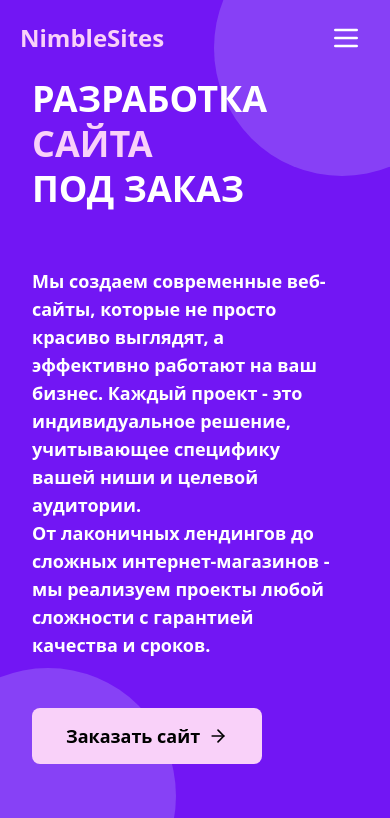
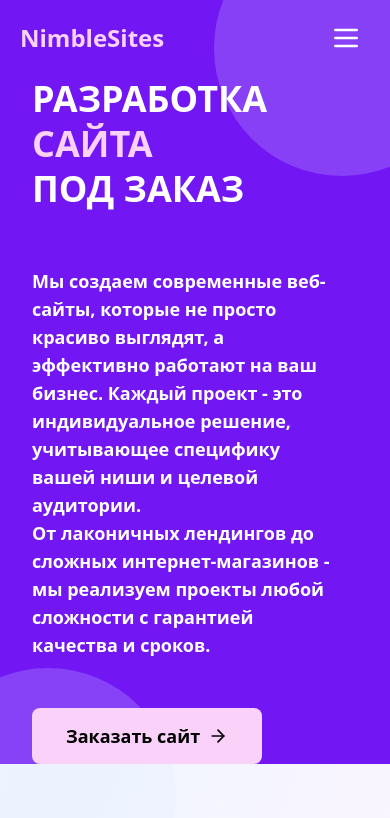
Before and after one commit to TakaMorY/NimbleSites, a Nuxt app: page / in a window 390 px wide. Shown: the top 818 px of the page. Built offline with nearby package versions, Linux system fonts and the light colour scheme.

Commit message:
noworkinglastversion

```diff
--- a/app.vue
+++ b/app.vue
@@ -7,18 +7,14 @@
 </template> -->
 <template>
 
-
-
   <NuxtLayout>
 
-
-    <NuxtPage :key="$route.fullPath" style="margin: 0; padding: 0; width: 100% " />
-
+    <NuxtPage />
+    <div>
+      <ScrollToTop />
+    </div>
 
   </NuxtLayout>
-  <div>
-    <ScrollToTop />
-  </div>
 
 </template>
 <script setup>
@@ -28,3 +24,12 @@ useHead({
   }
 })
 </script>
+
+<style scoped>
+/* Убедитесь, что эти стили присутствуют */
+html,
+body {
+  width: 100%;
+  overflow-x: hidden;
+}
+</style>
--- /dev/null
+++ b/assets/css/global.css
@@ -0,0 +1,30 @@
+css
+
+/* Устраняет отступ для всех якорных переходов */
+html {
+    scroll-behavior: smooth;
+    scroll-padding-top: 6rem;
+    /* Высота вашего хедера + 20px */
+}
+
+/* Фикс для Safari */
+@supports (-webkit-touch-callout: none) {
+    html {
+        scroll-padding-top: 7rem;
+        /* Увеличьте значение для Safari */
+    }
+}
+
+@media (max-width: 768px) {
+    [id] {
+        scroll-margin-top: 80px;
+        /* Меньший отступ для мобильных */
+    }
+}
+
+html,
+body {
+    width: 100%;
+    max-width: 100%;
+    overflow-x: hidden;
+}
--- a/components/MobileMenu.vue
+++ b/components/MobileMenu.vue
@@ -27,7 +27,7 @@
                     <nav class="px-6 pb-8">
                         <ul class="space-y-4">
                             <li>
-                                <NuxtLink to="#cardstovar"  @click="closeMenu"
+                                <NuxtLink to="#cardstovar" @click="closeMenu"
                                     class="block py-3 text-lg font-medium text-[#f9d1f9]  border-b border-gray-100">
                                     Услуги
                                 </NuxtLink>
@@ -103,4 +103,12 @@ onBeforeUnmount(() => {
 .menu-leave-to .absolute.right-0 {
     transform: translateX(100%);
 }
+
+
+html,
+body {
+    width: 100%;
+    max-width: 100%;
+    overflow-x: hidden;
+}
 </style>
--- a/layouts/default.vue
+++ b/layouts/default.vue
@@ -1,15 +1,18 @@
 <template>
-    <div class=" min-h-screen">
-        <div class="absolute -top-20 -right-20 w-64 h-64 bg-blue-100 rounded-full opacity-20 animate-float-slow"></div>
-        <div class="absolute -bottom-20 -left-20 w-64 h-64 bg-blue-100 rounded-full opacity-20 animate-float-delay">
+    <div class="flex flex-col min-h-screen">
+        <div
+            class="absolute -top-20 -right-20 w-64 h-64 bg-blue-100 rounded-full opacity-20 animate-float-slow overflow-hidden">
+        </div>
+        <div
+            class="absolute -bottom-20 -left-20 w-64 h-64 bg-blue-100 rounded-full opacity-20 animate-float-delay overflow-hidden">
         </div>
 
 
 
-        <!-- Градиентный фон -->
-        <div class="fixed inset-0 bg-gradient-to-br from-white via-blue-50 to-purple-50 -z-10"></div>
+        <div class="fixed inset-0 bg-gradient-to-br from-white via-blue-50 to-purple-50 -z-10 w-screen"></div>
+
         <div>
-            <header class="bg-[#7216f4]">
+            <header class="bg-[#7216f4] w-full overflow-hidden top-0 w-full">
                 <div class="top-0 py-1 lg:py-2 w-full bg-transparent lg:relative z-50 h-auto  overflow-x-hidden">
                     <nav class="z-10 sticky top-0 left-0 right-0 max-w-4xl xl:max-w-5xl mx-auto px-5 py-2.5 lg:py-4">
                         <div class="flex items-center justify-between ">
@@ -97,7 +100,7 @@
                     <div class="flex-1 pl-12">
                         <div class="pb-10  md:p-10 lg:p-0 sm:pb-0">
                             <img id="heroImg1"
-                                class="w-full max-w-md mx-auto md:max-w-lg lg:max-w-xl transition-all duration-1000 ease-in-out hover:scale-105"
+                                class="w-full max-w-md mx-auto md:max-w-lg lg:max-w-xl transition-all duration-1000 ease-in-out hover:scale-105 overflow-hidden"
                                 :class="visible ? 'opacity-100 translate-x-0' : 'opacity-0 -translate-x-8'"
                                 src="https://bootstrapmade.com/demo/templates/FlexStart/assets/img/hero-img.png"
                                 alt="Awesome hero page image" width="500" height="488" />
@@ -110,10 +113,10 @@
             </header>
         </div>
         <main class="flex-grow">
-            <NuxtPage :key="$route.fullPath" />
+            <slot /> <!-- Сюда будет вставляться содержимое страниц -->
         </main>
         <div>
-            <footer class="bg-[#7216f4]">
+            <footer class="bg-[#7216f4] w-full overflow-hidden mt-auto">
                 <div class="container mx-auto p-0 md:p-8 xl:px-0">
                     <div class="mx-auto max-w-7xl px-6 pb-10 pt-16">
                         <div class="xl:grid xl:grid-cols-3 xl:gap-8">
@@ -219,7 +222,7 @@
 <script setup>
 
 
-import { NuxtPage } from '#components';
+
 import MobileMenu from '~/components/MobileMenu.vue';
 
 
@@ -259,23 +262,14 @@ onMounted(() => {
 </script>
 
 <style>
-.menu-enter-active,
-.menu-leave-active {
-    transition: opacity 0.3s;
+
+
+html,
+body {
+    width: 100%;
+    max-width: 100%;
+    overflow-x: hidden;
 }
 
-.menu-enter-from,
-.menu-leave-to {
-    opacity: 0;
-}
 
-.menu-enter-active .absolute.right-0,
-.menu-leave-active .absolute.right-0 {
-    transition: transform 0.3s ease;
-}
-
-.menu-enter-from .absolute.right-0,
-.menu-leave-to .absolute.right-0 {
-    transform: translateX(100%);
-}
 </style>
--- a/nuxt.config.ts
+++ b/nuxt.config.ts
@@ -3,11 +3,13 @@ export default defineNuxtConfig({
   compatibilityDate: '2025-05-15',
   devtools: { enabled: true },
   modules: ['@nuxtjs/tailwindcss', '@pinia/nuxt', 'pinia-plugin-persistedstate/nuxt', '@vueuse/nuxt',],
+  css: [
+    '/assets/css/global.css'
+  ],
 
-  router: {
-    options: {
-      scrollBehaviorType: 'smooth',
-    },
-  },
+
+
+
+
 
 });
--- a/pages/index.vue
+++ b/pages/index.vue
@@ -46,16 +46,37 @@ definePageMeta({
 </script>
 
 <style>
-.wave-bg {
+[id] {
+    scroll-margin-top: 100px;
+
+}
+
+/* .wave-bg {
     position: absolute;
     bottom: 0;
-    left: -50%;
-    width: 200%;
+    left: 0;
+
+    width: 100%;
+
     height: 30vh;
     background: linear-gradient(90deg, #7216f410 0%, #9b51e015 50%, #7216f410 100%);
     border-radius: 50% 50% 0 0;
     animation: wave 15s linear infinite;
 }
+
+@keyframes wave {
+    0% {
+        transform: translateX(-100%) rotate(0deg);
+
+    }
+
+    100% {
+        transform: translateX(100%) rotate(360deg);
+
+    }
+}
+
+
 
 .wave-bg.delay-1 {
     animation-delay: 5s;
@@ -67,17 +88,7 @@ definePageMeta({
     animation-delay: 8s;
     bottom: -10vh;
     opacity: 0.2;
-}
-
-@keyframes wave {
-    0% {
-        transform: translateX(0) rotate(0deg);
-    }
-
-    100% {
-        transform: translateX(50%) rotate(360deg);
-    }
-}
+} */
 
 
 
@@ -96,7 +107,15 @@ definePageMeta({
         transform: translateY(0);
     }
 }
+
+html,
+body {
+    width: 100%;
+    max-width: 100%;
+    overflow-x: hidden;
+}
 </style>
+
 
 
 
@@ -104,7 +123,7 @@ definePageMeta({
 <template>
 
 
-    <div class="">
+    <div class="w-screen overflow-x-hidden">
         <main>
             <section class="mt-20 mb-20" id="cardstovar">
                 <div class="container mx-auto px-4 py-12">
@@ -257,11 +276,11 @@ definePageMeta({
                     </div>
                 </div>
             </section>
+            <!-- px-6 py-10  md:py-20 md:px-10 -->
 
+            <section class="mt-20  py-10 md:py-20   bg-[#7216f4]">
 
-            <section class="mt-20 overflow-x:hidden relative block px-6 py-10 md:py-20 md:px-10 bg-[#7216f4]">
-
-                <div id="features">
+                <div id="features" class="scroll-mt-20">
                     <div class="relative mx-auto max-w-5xl text-center">
                         <span
                             class="text-[#f9d1f9] my-3 flex items-center justify-center font-medium uppercase tracking-wider">
@@ -355,12 +374,11 @@ definePageMeta({
 
 
                     </div>
-                </div>
-                <div id="whyus" class="container mx-auto px-4">
+                    <div id="whyus" class="container px-2 mx-auto scroll-mt-28">
                         <div class="mb-20 mt-60">
-                        <!-- Heading -->
+
                             <h2 class="text-[#f9d1f9] text-lg mb-2">
-                            <!-- data-aos="fade-down -->
+
                                 Немного о нас
                             </h2>
                             <h3 class="mb-4 text-3xl font-bold text-white">
@@ -372,9 +390,9 @@ definePageMeta({
                                 создавать сайты и превращать их в вечные воспоминания.
                             </p>
 
-                        <!-- About Cards Section -->
+
                             <div class="grid gap-8 sm:grid-cols-2 lg:grid-cols-4">
-                            <!-- Card 1 -->
+
                                 <div class="rounded-lg bg-white p-6 text-center">
                                     <h4 class="mb-2 text-3xl font-bold text-[#7216f4]">2+</h4>
                                     <p class="text-gray-600">Года на рынке</p>
@@ -395,7 +413,7 @@ definePageMeta({
                             </div>
                         </div>
 
-                    <!-- Buttons Section -->
+
                         <div class="items-center gap-4 mt-8">
                             <NuxtLink to="https://t.me/TakaMorY"
                                 class="cursor-pointer rounded-full border-2 py-3 px-8 border-white text-white hover:bg-white hover:text-purple-900 transition duration-300 ease-in-out">
@@ -403,6 +421,9 @@ definePageMeta({
                             </NuxtLink>
                         </div>
                     </div>
+                </div>
+
+
 
 
 
@@ -410,14 +431,14 @@ definePageMeta({
 
 
 
-            <section ref="section" class="relative py-10 sm:py-10 lg:py-24">
+            <section ref="section" class="mb-20 py-10 sm:py-10 lg:py-24">
                 <div class="absolute inset-0 -z-10 overflow-hidden">
                     <div class="wave-bg"></div>
                     <div class="wave-bg delay-1"></div>
                     <div class="wave-bg delay-2"></div>
                 </div>
 
-                <div class="relative z-10 container mx-auto px-4">
+                <div class="relative z-10 container mx-auto  px-4">
                     <h2 class="text-3xl font-bold text-center mb-12 text-gray-800">Как мы работаем?</h2>
                     <div class="px-4 mx-auto max-w-7xl sm:px-6 lg:px-8">
                         <div class="relative mt-12 lg:mt-20">
```
Lines whose indentation alone changed are shown as unchanged.
